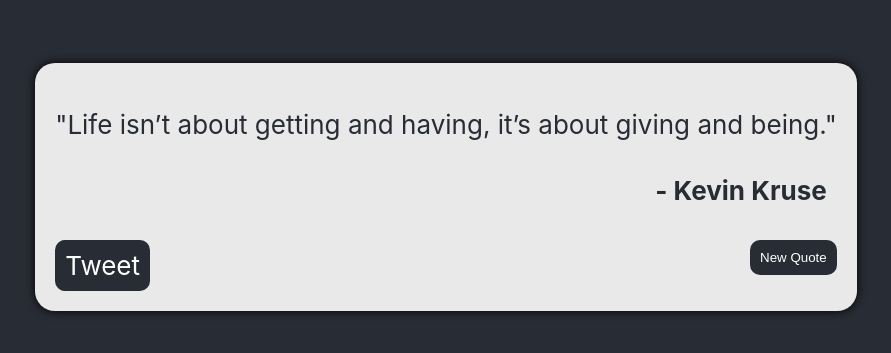
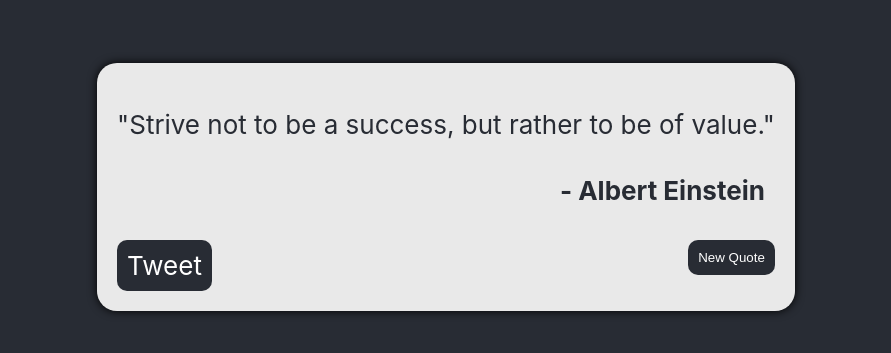
Before and after one commit to Redietkebede/git-random-quote-machine, a React (Create React App) app: page / in a window 1280 px wide. Shown: the part 213-566 px from the top of the page, without its empty margins (194-1085 px from the left). Built offline with nearby package versions, Linux system fonts and the light colour scheme; no server answers.

Commit message:
change of inital qutoe and author

```diff
--- a/src/App.js
+++ b/src/App.js
@@ -6,9 +6,9 @@ let quoteData =
   "https://gist.githubusercontent.com/natebass/b0a548425a73bdf8ea5c618149fe1fce/raw/f4231cd5961f026264bb6bb3a6c41671b044f1f4/quotes.json";
 function App() {
   const [quote, setQuote] = useState(
-    "Life isn’t about getting and having, it’s about giving and being."
+    "Strive not to be a success, but rather to be of value."
   );
-  const [author, setAuthor] = useState("Kevin Kruse");
+  const [author, setAuthor] = useState("Albert Einstein");
   const [quotesArray, setQuotesArray] = useState(null);
   const [themColor, setThemColor] = useState("#282c34");
 
```
